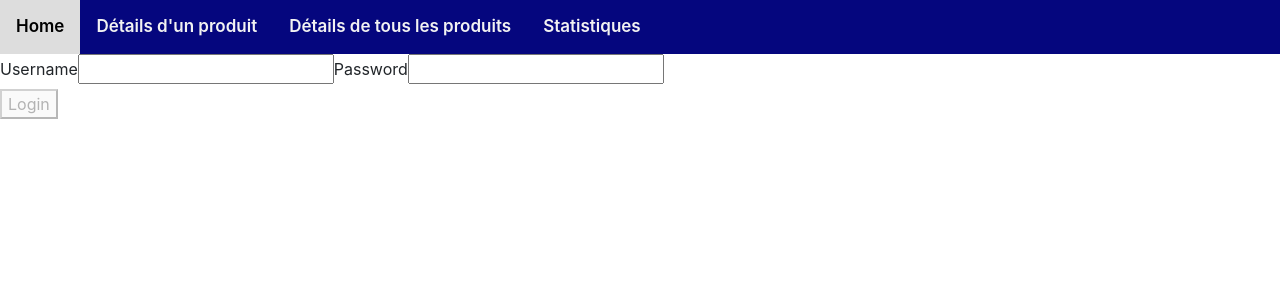
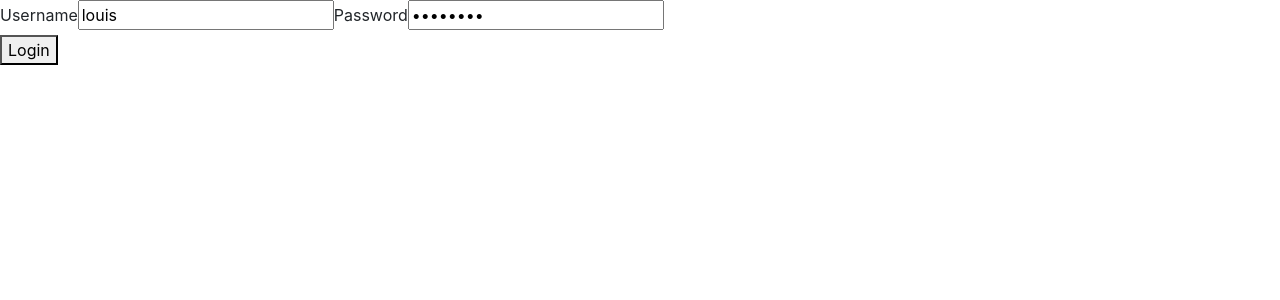
Before and after one commit to LakunCindy/django-angular, an Angular app in the folder BTBO2/: page /login in a window 1280 px wide. Shown: the top 300 px of the page. Built offline with nearby package versions, Linux system fonts and the light colour scheme.

Commit message:
wallah ça marche peut etre

```diff
--- a/BTBO2/src/app/app.component.html
+++ b/BTBO2/src/app/app.component.html
@@ -5,7 +5,6 @@
 </head>
 <body>
     <div>
-      <app-header></app-header>
       <router-outlet></router-outlet>
     </div>
 </body>
--- a/BTBO2/src/app/main/login/login.component.ts
+++ b/BTBO2/src/app/main/login/login.component.ts
@@ -20,8 +20,8 @@ export class LoginComponent implements OnInit {
 
   ngOnInit(): void {
     this.form = this.fb.group({
-      username: ['', Validators.required],
-      password:['', Validators.required]
+      username: ['louis', Validators.required],
+      password:['abcd1234', Validators.required]
     });
 
   }
@@ -34,11 +34,18 @@ export class LoginComponent implements OnInit {
       if(res.access){
         this._auth.setDataInLocalStorage('token', res.access)
         this._auth.setDataInLocalStorage('refresh', res.refresh)
-        this.router.navigate(['home'])
+        this.router.navigate(['profile'])
       }
     }, err => {
       console.log(err)
     })
+    /*console.log('on test',this._api.postTypeRequest('user/', b))
+    this._api.getTypeRequest('user').subscribe((res: any) => {
+      console.log(res)
+
+    }, err => {
+      console.log(err)
+    });*/
     /*setInterval(() => {this.refresh()},270000)*/
   }
 
--- a/BTBO2/src/app/services/api.service.ts
+++ b/BTBO2/src/app/services/api.service.ts
@@ -18,6 +18,7 @@ export class ApiService {
   }
 
   postTypeRequest(url, payload) {
+    console.log(payload)
     return this.httpClient.post(this.REST_API_SERVER+url, payload).pipe(map(res => {
       return res;
     }));
--- a/BTBO2/src/app/services/interceptor-service.service.ts
+++ b/BTBO2/src/app/services/interceptor-service.service.ts
@@ -23,12 +23,14 @@ export class InterceptorService {
     next: HttpHandler
   ): Observable<HttpEvent<any>> {
     if (!request.headers.has('Content-Type')) {
+
       request = request.clone({ headers: request.headers.set('Content-Type', 'application/json') });
     }
     request = request.clone({ headers: request.headers.set('Accept', 'application/json') }).clone({
       setHeaders: {
         Authorization: `Bearer ${this._auth.getToken()}`
       }
+
     });
 
     return next.handle(request)
```
Also changed, not shown: BTBO2/src/app/main/profile/profile.component.ts (line endings or trailing spaces), 2 other files (tests, documents, lock files or other folders).
